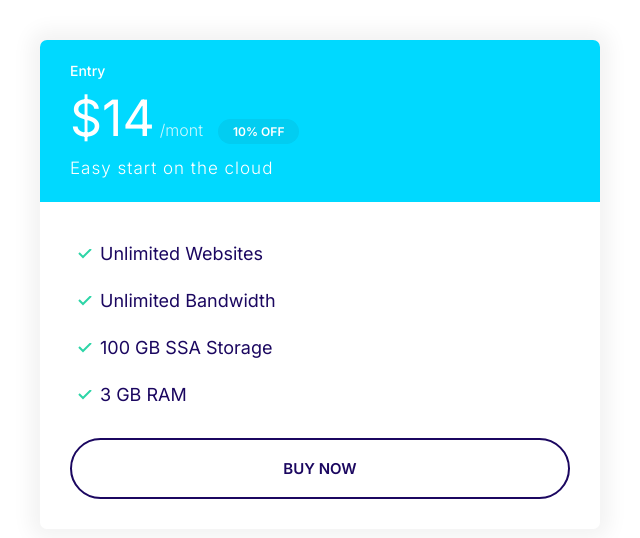
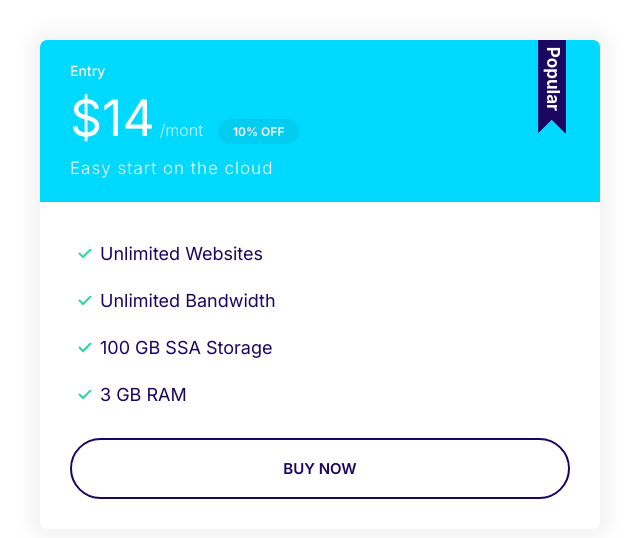
Before and after one commit to GutoAS/moshified, a plain HTML site: page index.html in a window 1280 px wide. Shown: the whole page, without its empty margins (0-640 px from the left). Drawn offline with Linux system fonts and the light colour scheme.

Commit message:
css plan modified

```diff
--- a/css/styles.css
+++ b/css/styles.css
@@ -342,6 +342,19 @@ a {
   margin-bottom: 2rem;
 }
 
+.plan .card__header {
+  position: relative;
+}
+
+.plan--popular .card__header::before {
+  content: url(/images/popular.svg);
+  width: 40px;
+  display: inline-block;
+  position: absolute;
+  top: -6px;
+  right: 5%;
+}
+
 @media screen and (min-width: 1024px) {
   .plan__name {
     font-size: 1.4rem;
--- a/index.html
+++ b/index.html
@@ -10,7 +10,7 @@
   </head>
   <body>
     <div style="width: 50%; padding: 4rem">
-      <div class="plan">
+      <div class="plan plan--popular">
         <div class="card card--secondary">
           <header class="card__header">
             <h3 class="plan__name">Entry</h3>
```
Also changed, not shown: images/popular.svg (added).
